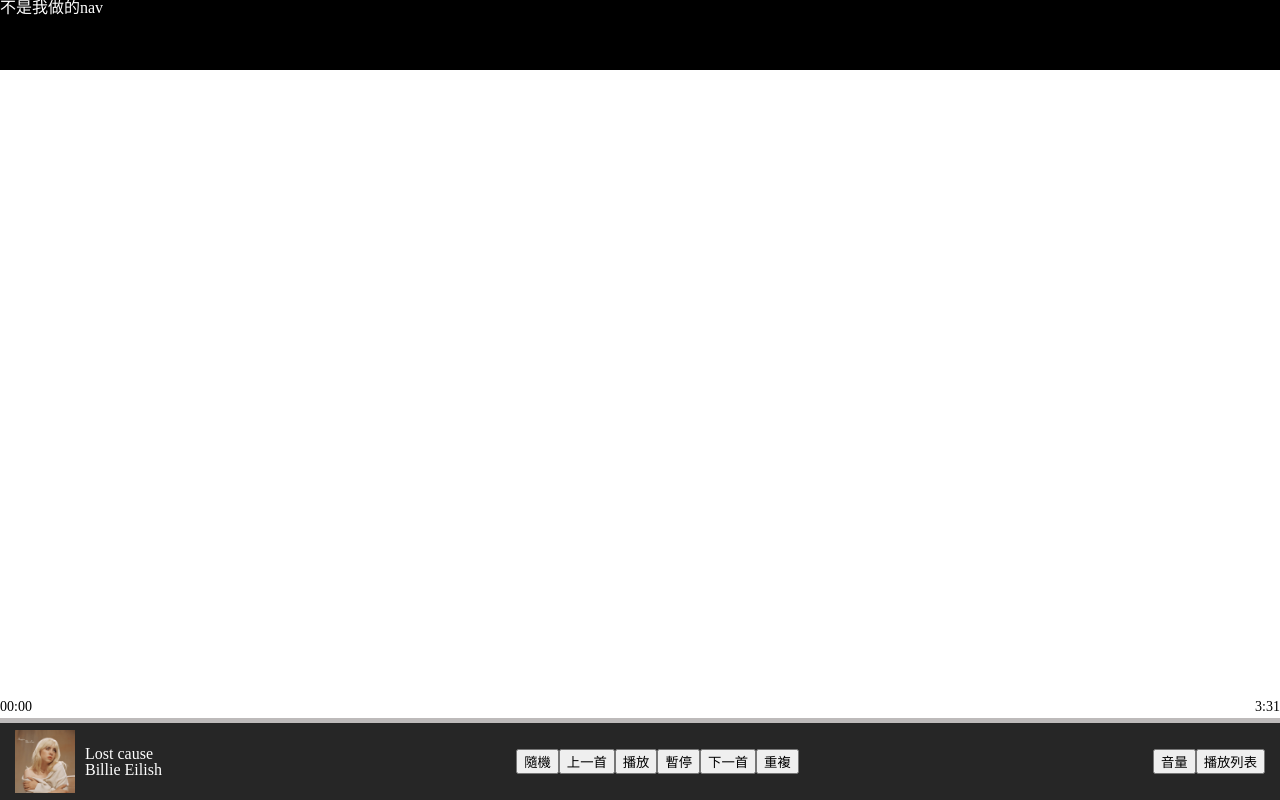
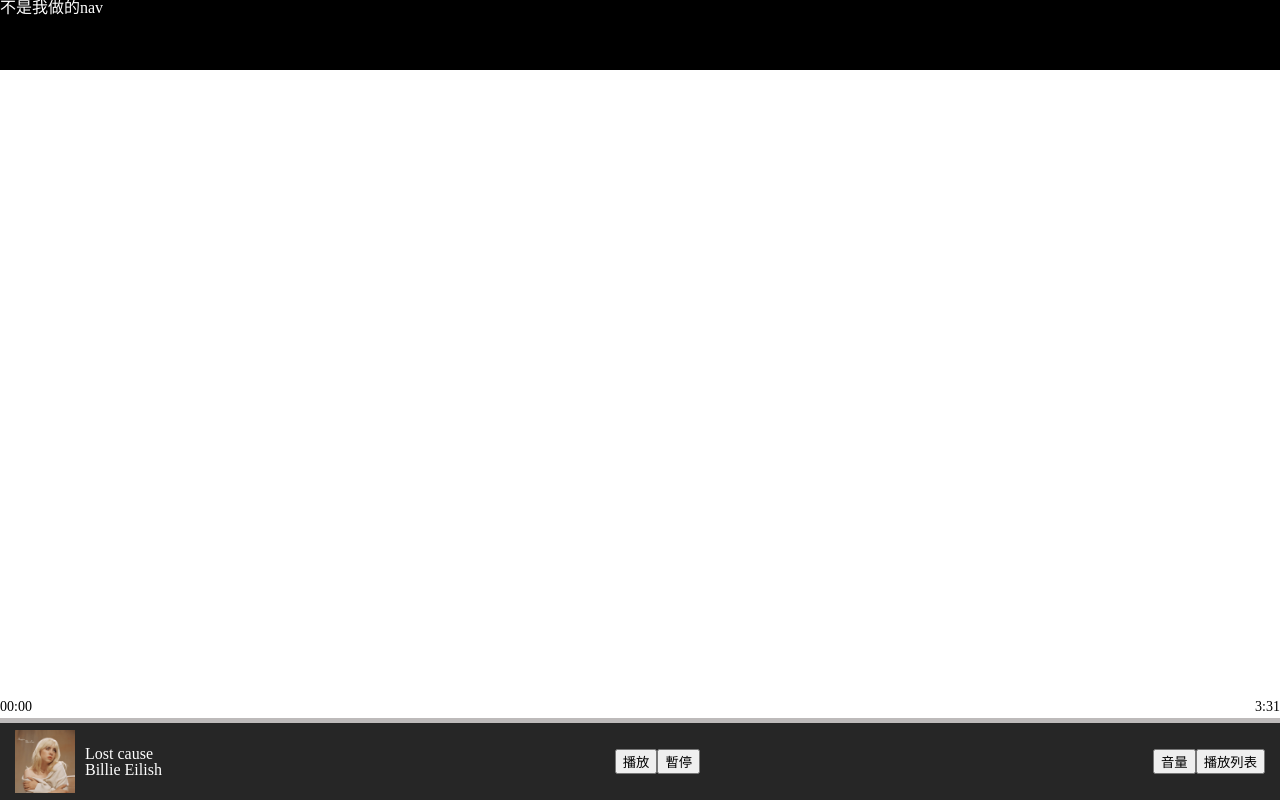
Before and after one commit to leo75399/audio-player, a plain HTML site: page index.html in a window 1280 px wide. Drawn offline with Linux system fonts and the light colour scheme; no server answers.

Commit message:
update playe layout fix

```diff
--- a/index.html
+++ b/index.html
@@ -98,12 +98,12 @@
       </div>
       <div class="player_mid">
         <ul>
-          <li><button>隨機</button></li>
-          <li><button>上一首</button></li>
+          <!-- <li><button>隨機</button></li>
+          <li><button>上一首</button></li> -->
           <li><button id="play">播放</button></li>
           <li><button id="stop">暫停</button></li>
-          <li><button>下一首</button></li>
-          <li><button>重複</button></li>
+          <!-- <li><button>下一首</button></li>
+          <li><button>重複</button></li> -->
         </ul>
       </div>
       <div class="player_right">
```
